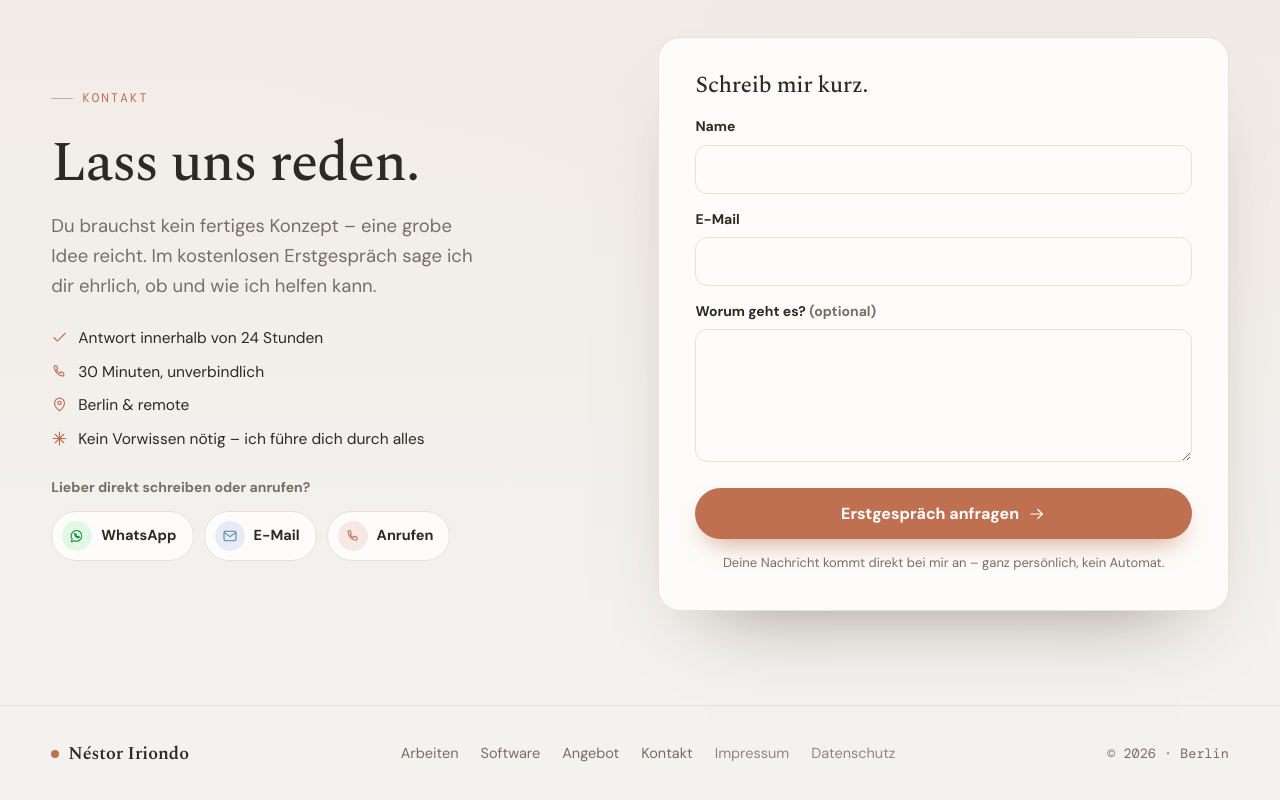
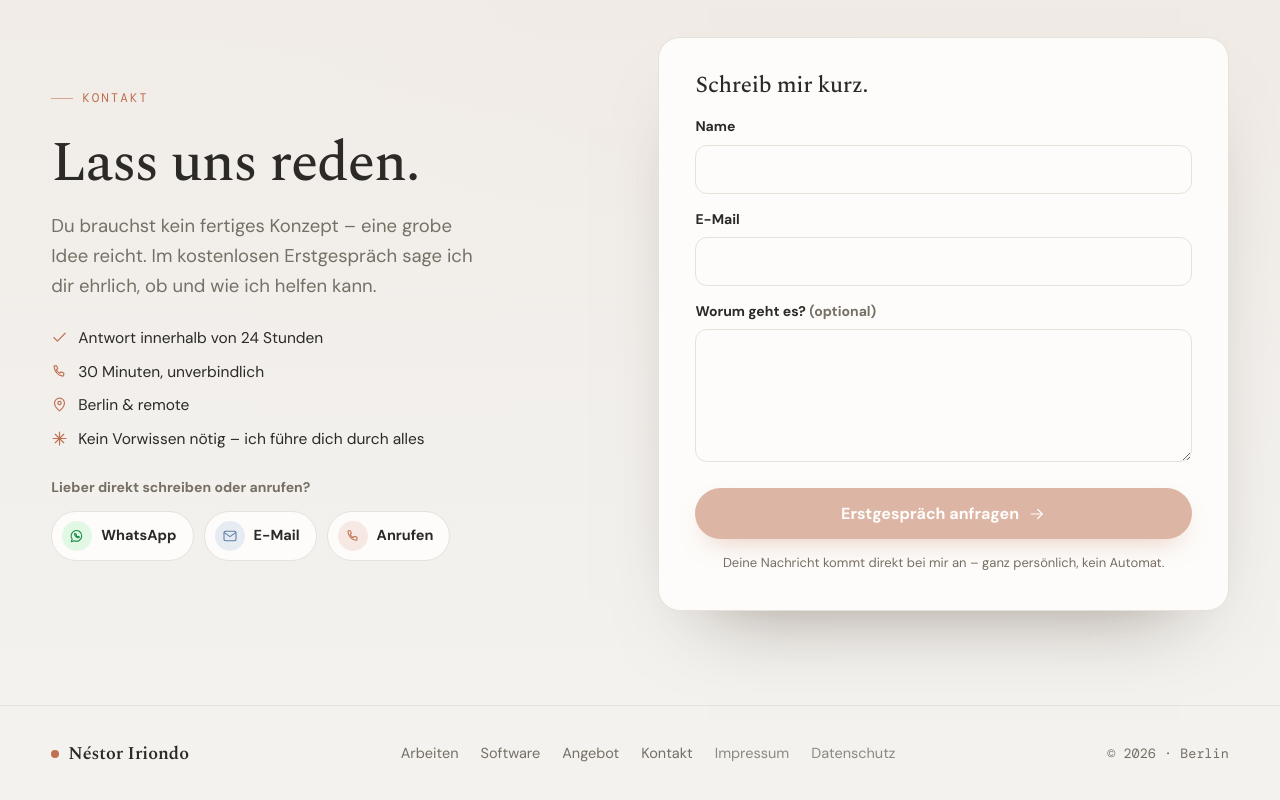
Before and after one commit to nestoririondo/portfolio2026, a React (Vite) app: page / in a window 1280 px wide. Shown: the part 10198-10998 px from the top of the page. Built offline with nearby package versions, Linux system fonts and the light colour scheme.

Commit message:
feat: enhance Kontakt component with form validation and reset functionality for name and email fields

```diff
--- a/src/components/sections/Kontakt.tsx
+++ b/src/components/sections/Kontakt.tsx
@@ -73,8 +73,14 @@
 
 type SubmitStatus = "idle" | "sending" | "sent" | "error";
 
+const EMAIL_RE = /^[^\s@]+@[^\s@]+\.[^\s@]+$/;
+
 export function Kontakt() {
   const [status, setStatus] = useState<SubmitStatus>("idle");
+  const [name, setName] = useState("");
+  const [email, setEmail] = useState("");
+
+  const isValid = name.trim() !== "" && EMAIL_RE.test(email.trim());
 
   const submitRequest = async (e: FormEvent<HTMLFormElement>) => {
     e.preventDefault();
@@ -96,6 +102,8 @@
       });
       if (!res.ok) throw new Error(`Request failed: ${res.status}`);
       form.reset();
+      setName("");
+      setEmail("");
       setStatus("sent");
     } catch {
       setStatus("error");
@@ -241,6 +249,8 @@
                       required
                       name="name"
                       autoComplete="name"
+                      value={name}
+                      onChange={(e) => setName(e.target.value)}
                       style={fieldStyle}
                       onFocus={onFieldFocus}
                       onBlur={onFieldBlur}
@@ -256,6 +266,8 @@
                       name="email"
                       type="email"
                       autoComplete="email"
+                      value={email}
+                      onChange={(e) => setEmail(e.target.value)}
                       style={fieldStyle}
                       onFocus={onFieldFocus}
                       onBlur={onFieldBlur}
@@ -298,14 +310,19 @@
                   <button
                     type="submit"
                     className="btn btn-primary"
-                    disabled={status === "sending"}
+                    disabled={status === "sending" || !isValid}
                     aria-busy={status === "sending"}
                     style={{
                       justifyContent: "center",
                       padding: "15px",
                       marginTop: 4,
-                      opacity: status === "sending" ? 0.65 : 1,
-                      cursor: status === "sending" ? "wait" : "pointer",
+                      opacity: status === "sending" ? 0.65 : !isValid ? 0.5 : 1,
+                      cursor:
+                        status === "sending"
+                          ? "wait"
+                          : !isValid
+                            ? "not-allowed"
+                            : "pointer",
                     }}
                   >
                     {status === "sending" ? (
```
